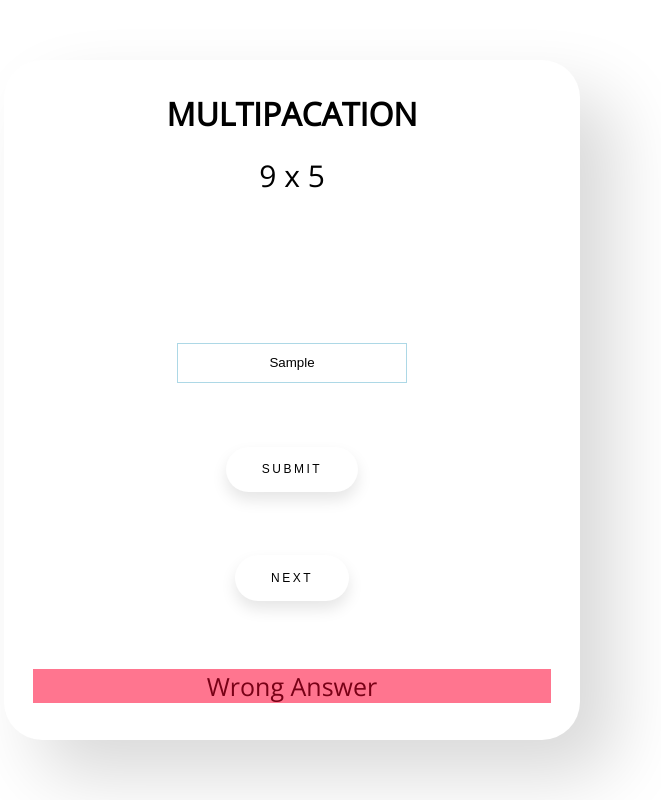
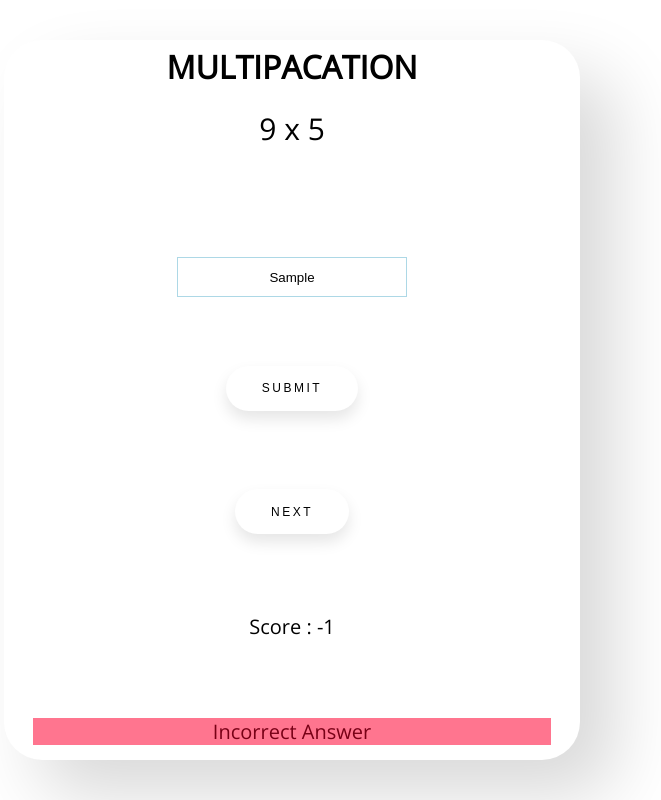
Before and after one commit to amr8644/Simple-Quiz-Game, a plain HTML site: page index.html in a window 1280 px wide. Both pictures are taken after typing "Sample" into the empty fields and a click on the button "SUBMIT". Shown: the whole page, without its empty margins (348-1009 px from the left). Drawn offline with nearby package versions, Linux system fonts and the light colour scheme.

Commit message:
Added Score

```diff
--- a/index.html
+++ b/index.html
@@ -18,11 +18,14 @@
         <h1>Multipacation</h1>
         <p class="question"></p>
       </div>
-      <p class="sentence"></p>
-      <input type="text" id="answer" />
-      <button type="submit" id="submit">Submit</button>
-      <button type="button" id="next">Next</button>
-      <p class="result"></p>
+      <div class="stuff">
+        <p class="sentence"></p>
+        <input type="text" id="answer" />
+        <button type="submit" id="submit">Submit</button>
+        <button type="button" id="next">Next</button>
+        <p class="total-score">Score:</p>
+        <p class="result"></p>
+      </div>
     </div>
     <script src="main.js"></script>
   </body>
--- a/main.js
+++ b/main.js
@@ -10,18 +10,19 @@ const result = document.querySelector(".result");
 const submit = document.querySelector("#submit");
 const next = document.querySelector("#next");
 const sentence = document.querySelector(".sentence");
+const totalScore = document.querySelector(".total-score");
+
+let score = 0;
 
 window.addEventListener("DOMContentLoaded", function () {
   newQuestion();
 });
 
 next.addEventListener("click", function () {
-  answer.value = "";
-  num1 = Math.floor(Math.random() * 10);
-  num2 = Math.floor(Math.random() * 10);
-  question.innerHTML = `${num1} x ${num2}`;
-  result.innerHTML = "";
-  sentence.innerHTML = "";
+  let item = num1 * num2;
+  if (answer.value == item) {
+    nextQuestion();
+  }
 });
 
 submit.addEventListener("click", function () {
@@ -30,15 +31,27 @@ submit.addEventListener("click", function () {
     result.innerHTML = "Correct Answer";
     result.style.backgroundColor = "#d0f4ba";
     result.style.color = "#007621";
+    score++;
   } else if (answer.value == "") {
-    sentence.innerHTML = "Please type something";
+    sentence.innerHTML = "Please type something...";
     sentence.style.color = "#9d0208";
   } else {
-    result.innerHTML = "Wrong Answer";
+    result.innerHTML = "Incorrect Answer";
     result.style.backgroundColor = "#ff758f";
     result.style.color = "#780116";
+    score--;
   }
+  totalScore.innerHTML = `Score : ${score}`;
 });
+
+function nextQuestion() {
+  answer.value = "";
+  num1 = Math.floor(Math.random() * 10);
+  num2 = Math.floor(Math.random() * 10);
+  question.innerHTML = `${num1} x ${num2}`;
+  result.innerHTML = "";
+  sentence.innerHTML = "";
+}
 
 function newQuestion() {
   question.innerHTML = `${num1} x ${num2}`;
--- a/style.css
+++ b/style.css
@@ -16,7 +16,7 @@ body {
 
 #main {
   width: 45%;
-  height: 85%;
+  height: 90%;
   display: flex;
   align-items: center;
   justify-content: space-around;
@@ -79,6 +79,7 @@ button {
   transition: all 0.3s ease 0s;
   cursor: pointer;
   outline: none;
+  margin: 10px 0;
 }
 
 #submit:hover,
@@ -95,6 +96,20 @@ button {
 
 button:active {
   transform: translateY(-1px);
+}
+.stuff {
+  width: 100%;
+  height: 80%;
+  align-items: center;
+
+  display: flex;
+  flex-direction: column;
+  justify-content: space-between;
+}
+.stuff p {
+  margin: 10px 0;
+  font-size: 20px;
+  font-weight: 500;
 }
 @media screen and (max-width: 900px) {
   #main {
```
